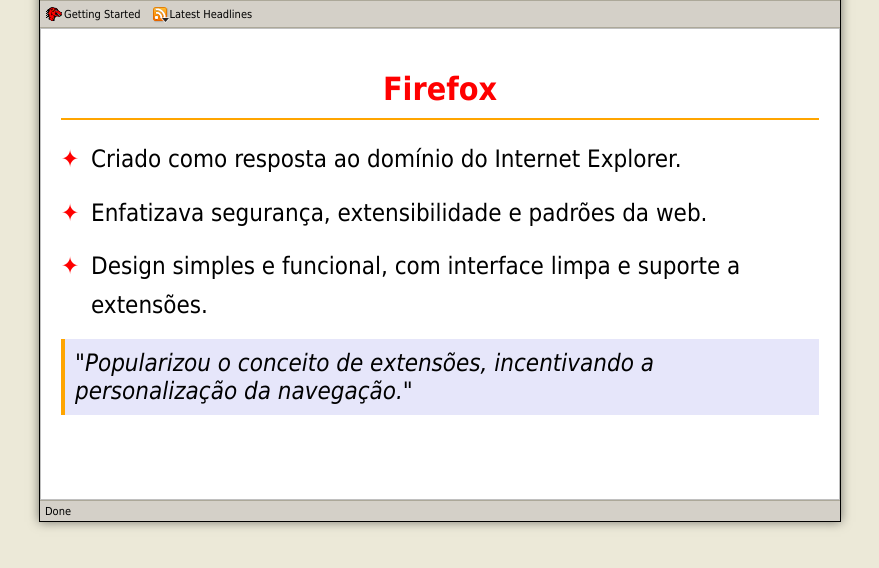
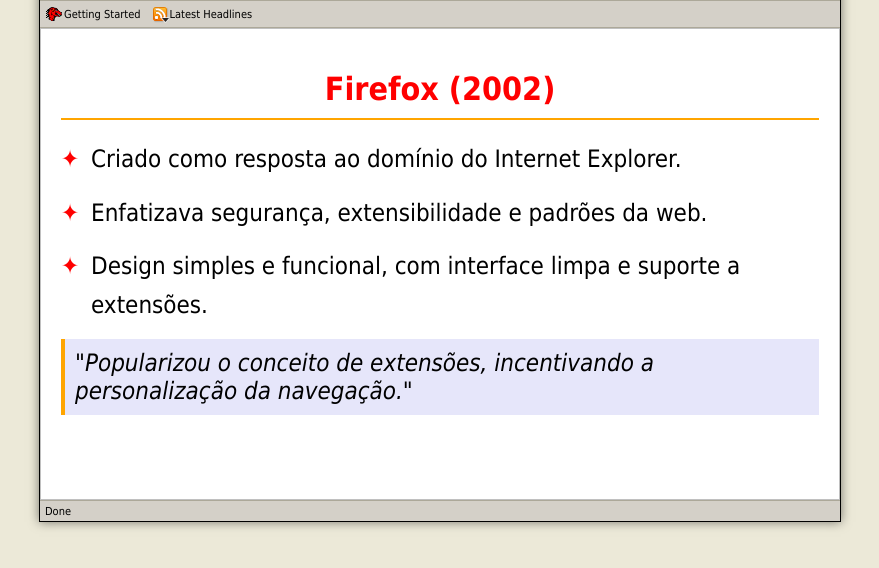
Before and after one commit to browsers-ihc/browsers, a plain HTML site: page firefox/index.html in a window 1280 px wide. Shown: the part 100-668 px from the top of the page, without its empty margins (200-1079 px from the left). Drawn offline with Linux system fonts and the light colour scheme.

Commit message:
Update index.html

```diff
--- a/firefox/index.html
+++ b/firefox/index.html
@@ -280,7 +280,7 @@
     <div class="content-area">
       <div class="browser-content">
         <div class="firefox-history">
-          <h1 class="firefox-title">Firefox</h1>
+          <h1 class="firefox-title">Firefox (2002)</h1>
 
           <ul class="firefox-info">
               <li style="font-size: x-large;">Criado como resposta ao domínio do Internet Explorer.</li>
```
